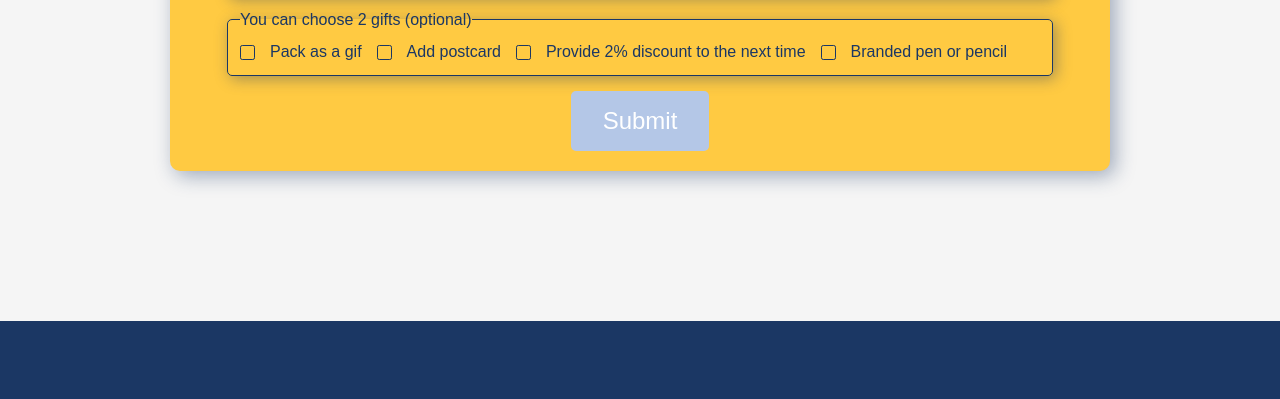
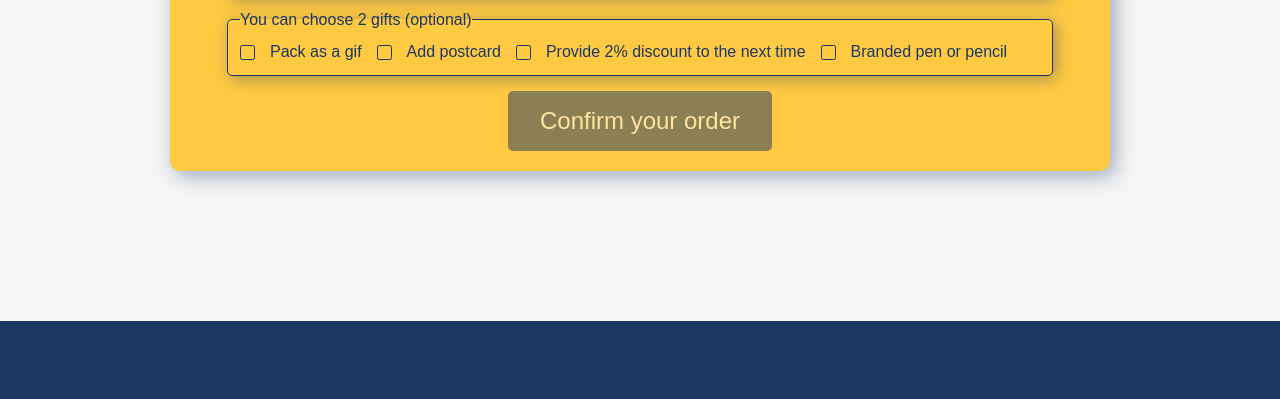
Before and after one commit to NatashaSolntseva/book-shop, a website built with webpack: page src/pages/order-form/index.html in a window 1280 px wide. Shown: the part 829-1228 px from the top of the page. Built offline with nearby package versions, Linux system fonts and the light colour scheme.

Commit message:
feat: form checkbox validation add

```diff
--- a/src/blocks/modules/order/__form/order__form.scss
+++ b/src/blocks/modules/order/__form/order__form.scss
@@ -5,3 +5,9 @@ $className: "order__form";
   flex-direction: column;
   align-items: center;
 }
+
+.#{$className}:invalid #submit,
+.#{$className} #submit[disabled]:hover {
+  opacity: 0.5;
+  cursor: default;
+}
--- a/src/blocks/modules/order/__submit/order__submit.scss
+++ b/src/blocks/modules/order/__submit/order__submit.scss
@@ -13,7 +13,7 @@ $className: "order__submit";
   width: fit-content;
 }
 
-.#{$className}:disabled {
+/*.#{$className}:disabled {
   background-color: var(--light-font-color);
   cursor: default;
-}
+}*/
--- a/src/pages/order-form/index.html
+++ b/src/pages/order-form/index.html
@@ -154,8 +154,7 @@
               class="order__submit"
               type="submit"
               id="submit"
-              value="Submit"
-              disabled
+              value="Confirm your order"
             />
           </form>
         </div>
--- a/src/pages/order-form/index.js
+++ b/src/pages/order-form/index.js
@@ -1,3 +1,24 @@
 import "./style.scss";
 
-console.log("Hello, order!!!!");
+const form = document.getElementById("order-form");
+const cart = JSON.parse(localStorage.getItem("cart")) || [];
+const formSubmitBtn = document.getElementById("submit");
+
+if (cart.length === 0) {
+  formSubmitBtn.setAttribute("disabled", "true");
+}
+
+function checkboxValidation() {
+  const checkBoxes = form.querySelectorAll(".order__check");
+  const giftLimit = 2;
+  function check(event) {
+    let checkedBoxes = form.querySelectorAll(".order__check:checked");
+    if (checkedBoxes.length >= giftLimit + 1) return false;
+  }
+
+  for (let i = 0; i < checkBoxes.length; i++) {
+    checkBoxes[i].onclick = check;
+  }
+}
+
+checkboxValidation();
```
